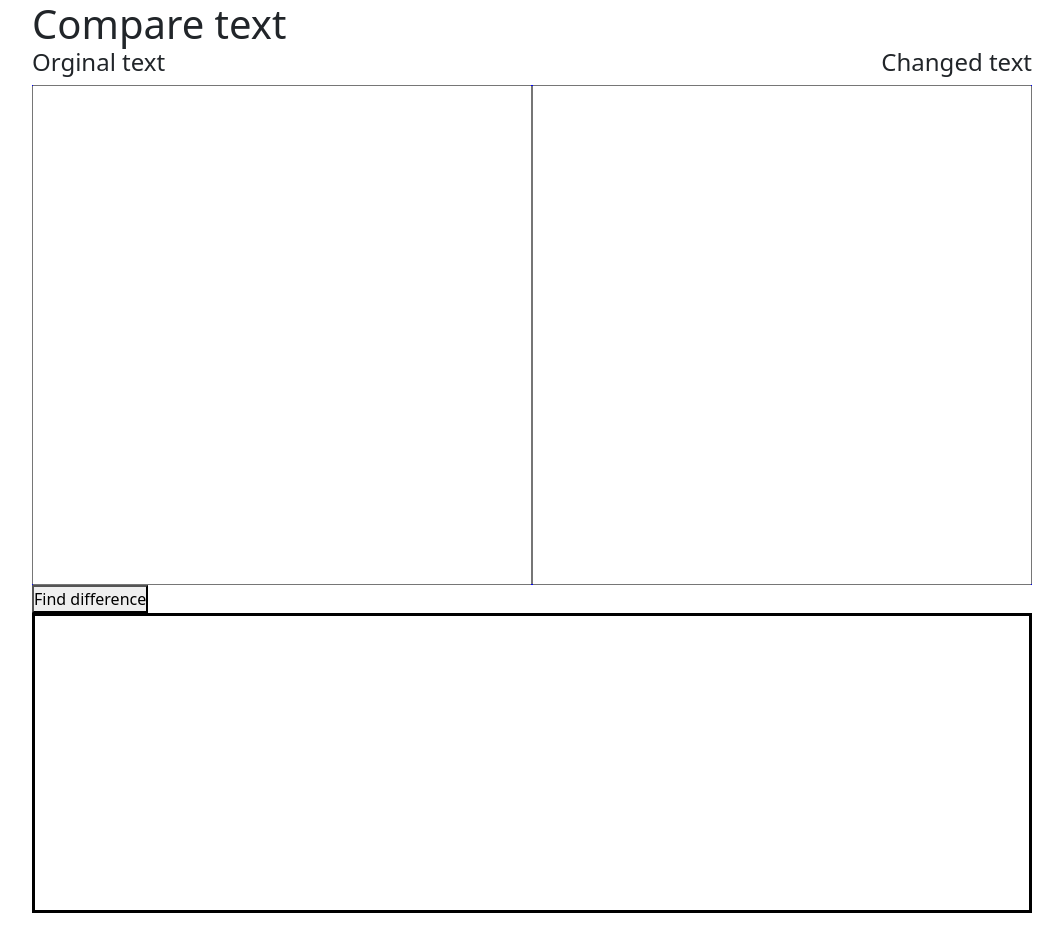
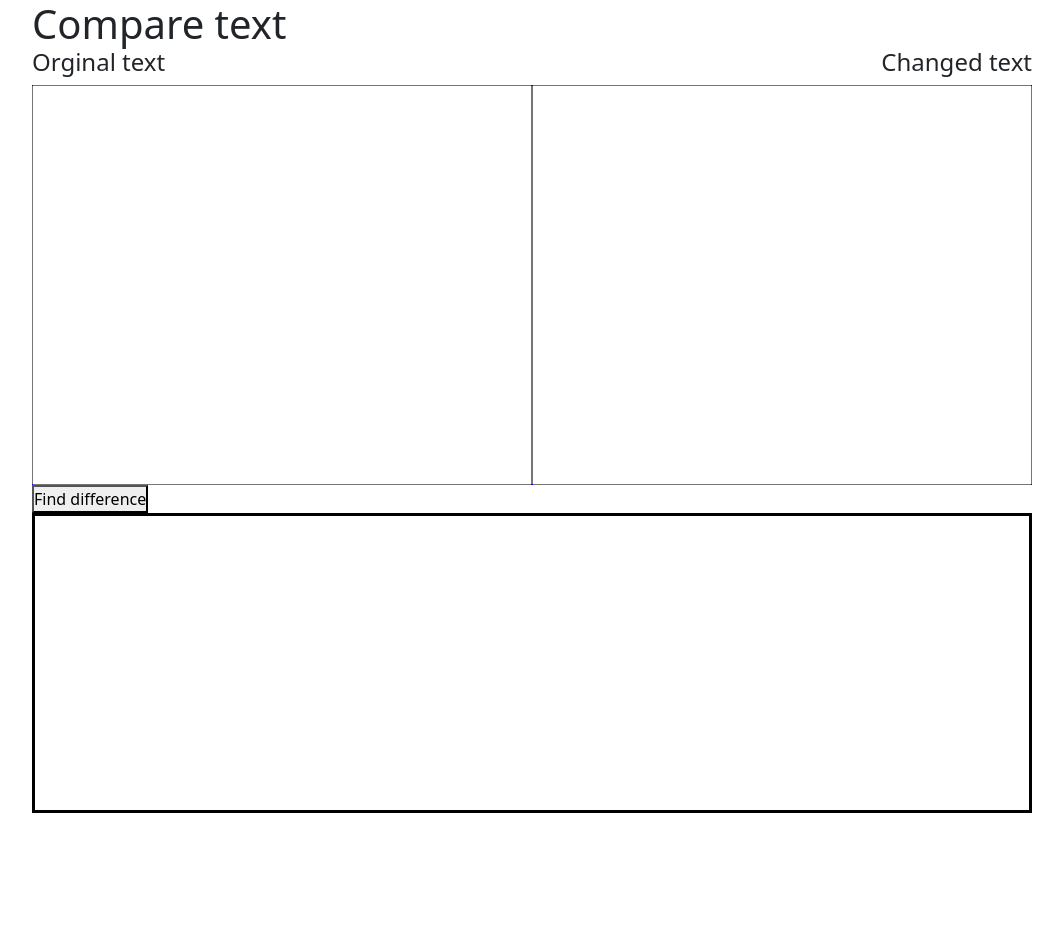
Before and after one commit to ARed99/text_image_pdf_compare, a SvelteKit app: page /compare-text in a window 1280 px wide. Shown: the whole page, without its empty margins (108-1171 px from the left). After the commit the page ends 813 px from the top, so only its background shows below. Built offline with nearby package versions, Linux system fonts and the light colour scheme.

Commit message:
added scroll

```diff
--- a/src/components/TextCompare.svelte
+++ b/src/components/TextCompare.svelte
@@ -47,14 +47,14 @@
 	</div>
 	<div class="button">
 		<button on:click={compareText}>Find difference</button>
-		<p class="position-relative difference-box" bind:innerHTML={difference} contenteditable />
+		<div class="position-relative difference-box" bind:innerHTML={difference} contenteditable />
 	</div>
 </div>
 
 <style>
 	.inputs {
 		width: 1000px;
-		height: 500px;
+		height: 400px;
 		background-color: blue;
 		display: flex;
 		justify-content: space-evenly;
@@ -70,4 +70,5 @@
 		display: flex;
 		justify-content: space-between;
 	}
+
 </style>
```
